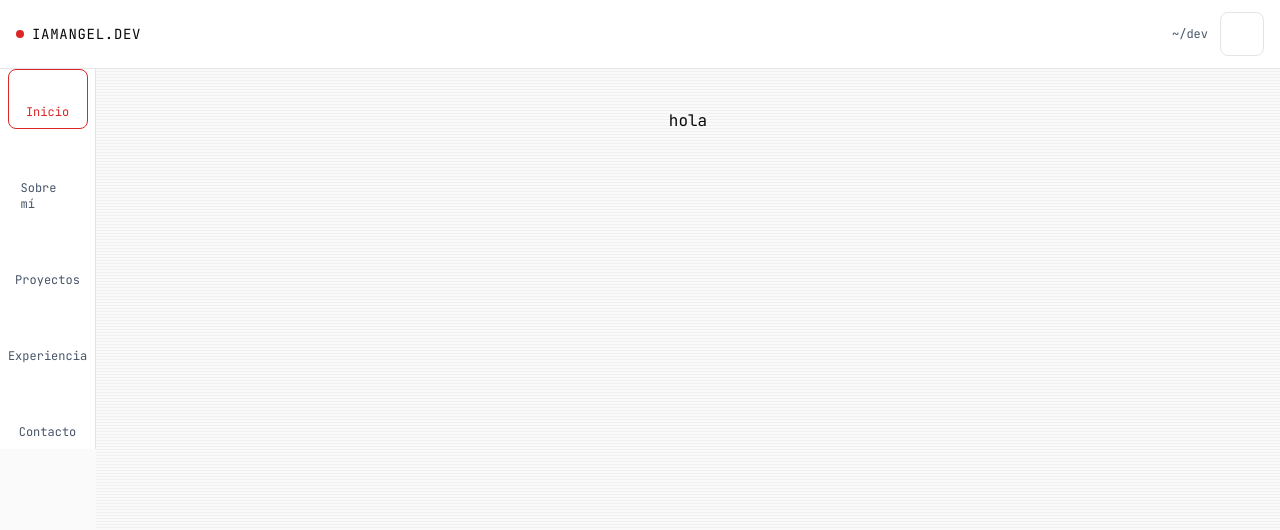
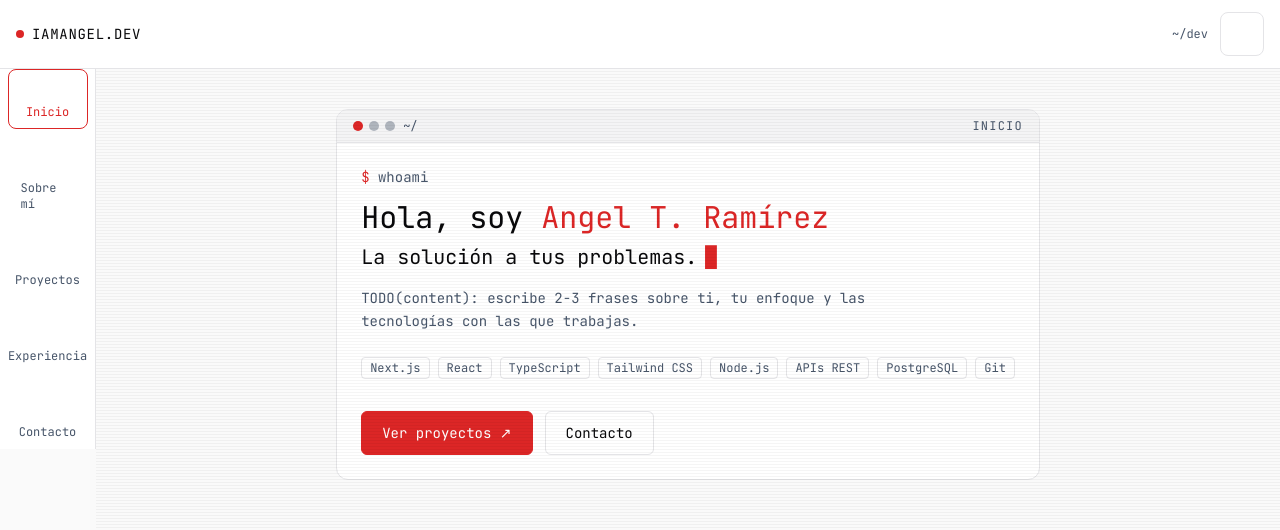
Before and after one commit to AngelTaRa99/portfolio-final, a Next.js app: page / in a window 1280 px wide. Shown: the top 530 px of the page. Built offline with nearby package versions, Linux system fonts and the light colour scheme; some icons are missing.

Commit message:
feat: build terminal hero with typing effect

```diff
--- /dev/null
+++ b/src/app/components/TypeText.tsx
@@ -0,0 +1,28 @@
+"use client";
+
+import { useEffect, useState } from "react";
+import { usePrefersReducedMotion } from "./usePrefersReducedMotion";
+
+export default function TypeText({ text, className = "" }: { text: string; className?: string }) {
+  const reduced = usePrefersReducedMotion();
+  const [len, setLen] = useState(reduced ? text.length : 0);
+
+  useEffect(() => {
+    if (reduced) return;
+    let i = 0;
+    const id = window.setInterval(() => {
+      i += 1;
+      setLen(i);
+      if (i >= text.length) window.clearInterval(id);
+    }, 45);
+    return () => window.clearInterval(id);
+  }, [text, reduced]);
+
+  const shown = reduced ? text.length : len;
+
+  return (
+    <span data-testid="type-text" className={className}>
+      {text.slice(0, shown)}
+    </span>
+  );
+}
--- a/src/app/page.tsx
+++ b/src/app/page.tsx
@@ -1,3 +1,52 @@
+import Link from "next/link";
+import TerminalPanel from "@/app/components/TerminalPanel";
+import PromptLine from "@/app/components/PromptLine";
+import TypeText from "@/app/components/TypeText";
+import BlinkingCursor from "@/app/components/BlinkingCursor";
+import TechChip from "@/app/components/TechChip";
+import { profile } from "@/content/profile";
+import { skills } from "@/content/skills";
+
 export default function Home() {
-  return <p>hola</p>;
+  const heroSkills = skills.flatMap((g) => g.skills).slice(0, 8);
+
+  return (
+    <TerminalPanel title="inicio" path="~/" className="w-full max-w-3xl">
+      <p className="font-mono text-sm text-muted-foreground">
+        <PromptLine>whoami</PromptLine>
+      </p>
+
+      <h1 className="mt-3 text-2xl text-foreground sm:text-3xl">
+        Hola, soy <span className="text-primary">{profile.name}</span>
+      </h1>
+
+      <p className="mt-2 flex flex-wrap items-center gap-2 font-mono text-lg text-foreground sm:text-xl">
+        <TypeText text={profile.tagline} />
+        <BlinkingCursor />
+      </p>
+
+      <p className="mt-4 max-w-xl text-sm leading-relaxed text-muted-foreground">{profile.bio}</p>
+
+      <div className="mt-6 flex flex-wrap gap-2">
+        {heroSkills.map((skill) => (
+          <TechChip key={skill} label={skill} />
+        ))}
+      </div>
+
+      <div className="mt-8 flex flex-wrap gap-3">
+        <Link
+          href="/projects"
+          className="min-h-11 inline-flex items-center justify-center rounded-md border border-primary bg-primary px-5 py-2.5 font-mono text-sm text-white transition-colors hover:bg-primary-hover"
+        >
+          Ver proyectos&nbsp;↗
+        </Link>
+        <Link
+          href="/contact"
+          className="min-h-11 inline-flex items-center justify-center rounded-md border border-border px-5 py-2.5 font-mono text-sm text-foreground transition-colors hover:border-primary hover:text-primary"
+        >
+          Contacto
+        </Link>
+      </div>
+    </TerminalPanel>
+  );
 }
```
Also changed, not shown: 1 other file (tests, documents, lock files or other folders).
